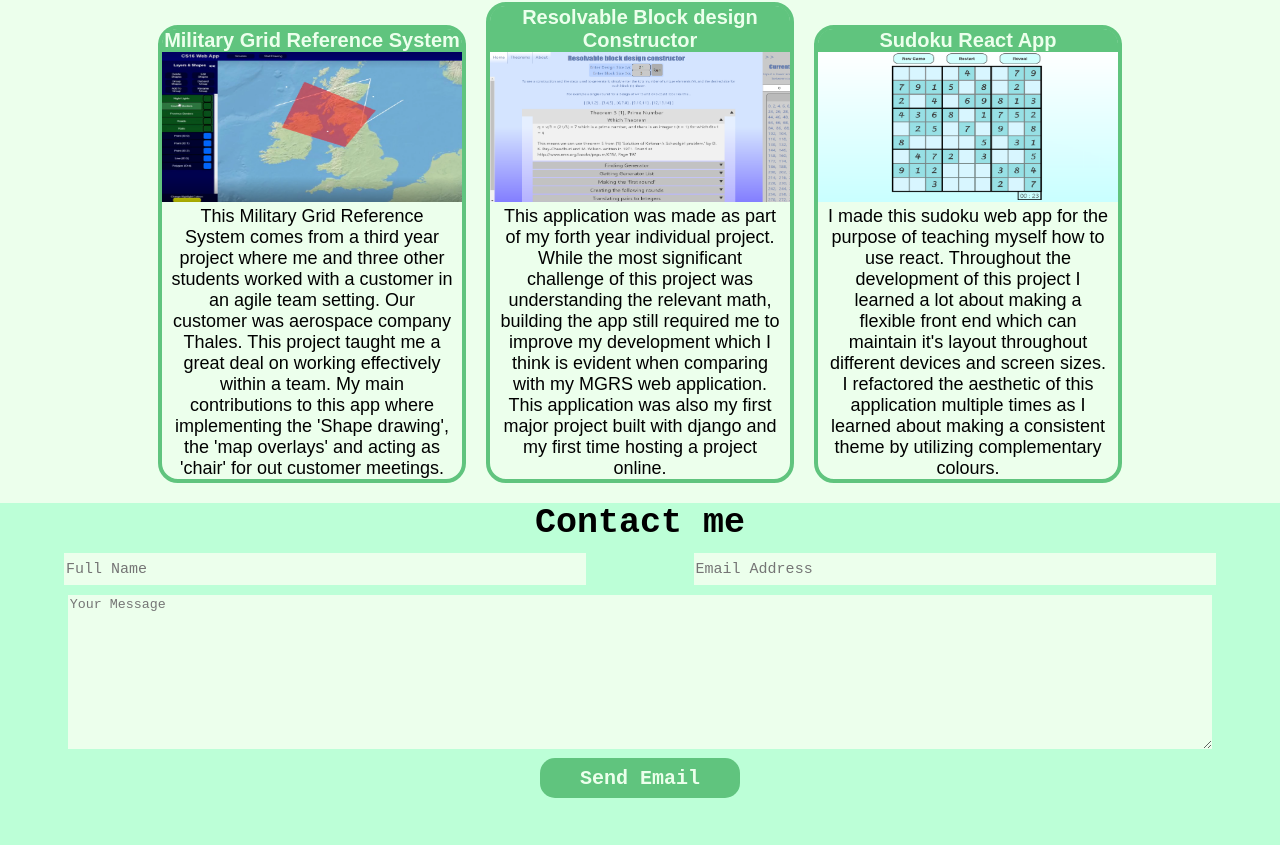
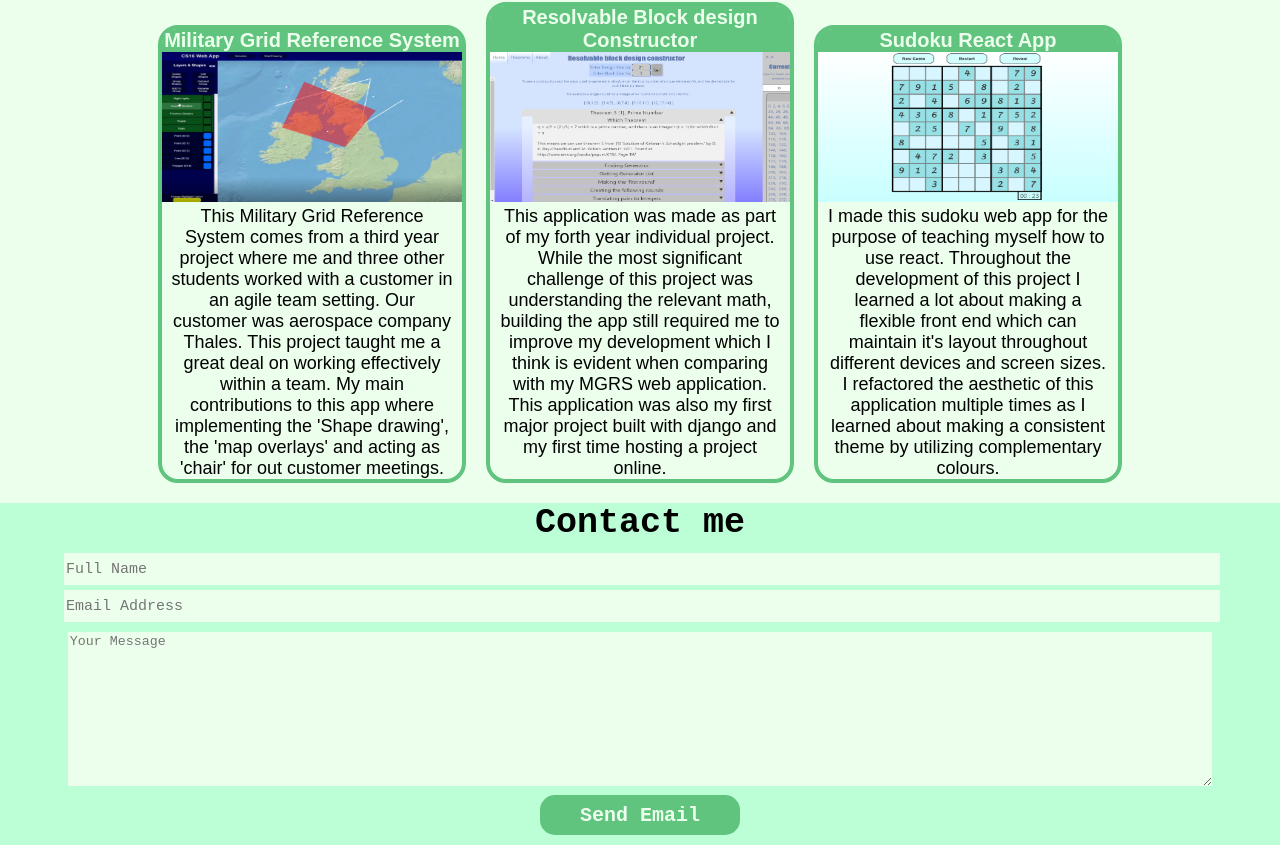
Before and after one commit to Philip748/portfolio-app, a React (Create React App) app: page / in a window 1280 px wide. Shown: the part 466-1311 px from the top of the page. Before the commit the page ends 1274 px from the top, so only its background shows below. Built offline with nearby package versions, Linux system fonts and the light colour scheme.

Commit message:
mobile bug fix

```diff
--- a/src/content.css
+++ b/src/content.css
@@ -123,5 +123,18 @@ body {
 
     .textP{
         width: 75vw;
+        text-align: left;
+    }
+
+    #nameInput{
+        float: left;
+        margin-bottom: 5px;
+        width: 100%;
+    }
+
+    #emailInput{
+        float: right;
+        float: left;
+        width: 100%;
     }
 }
```
